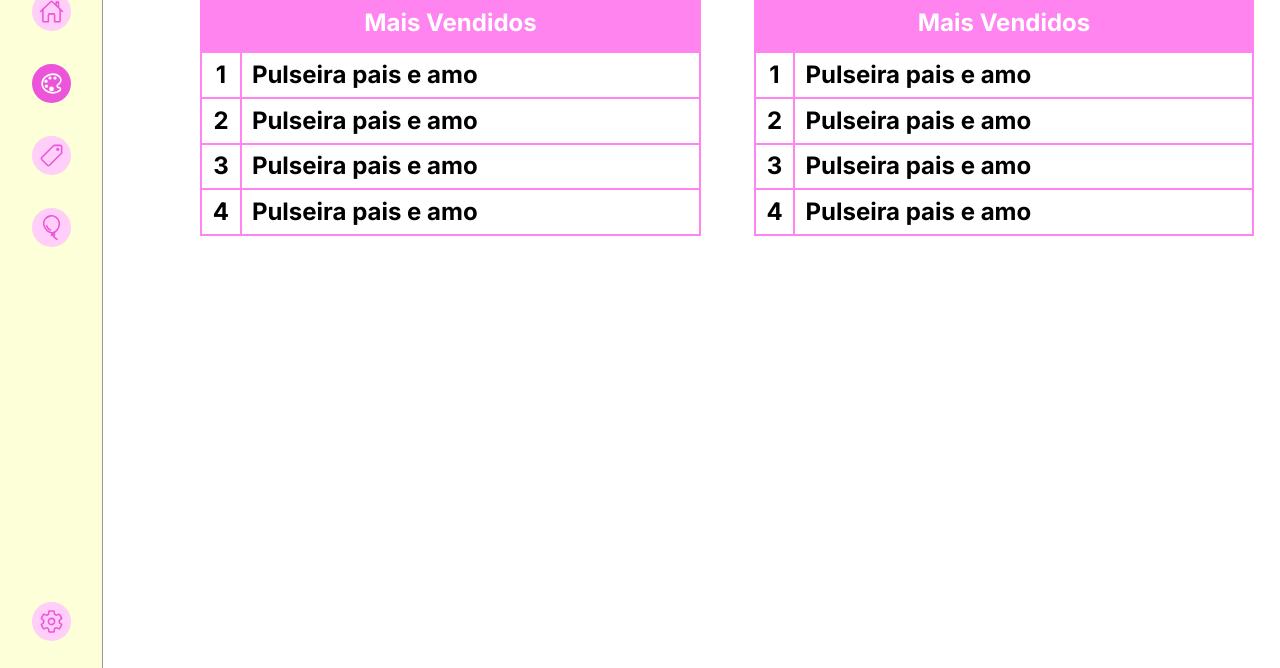
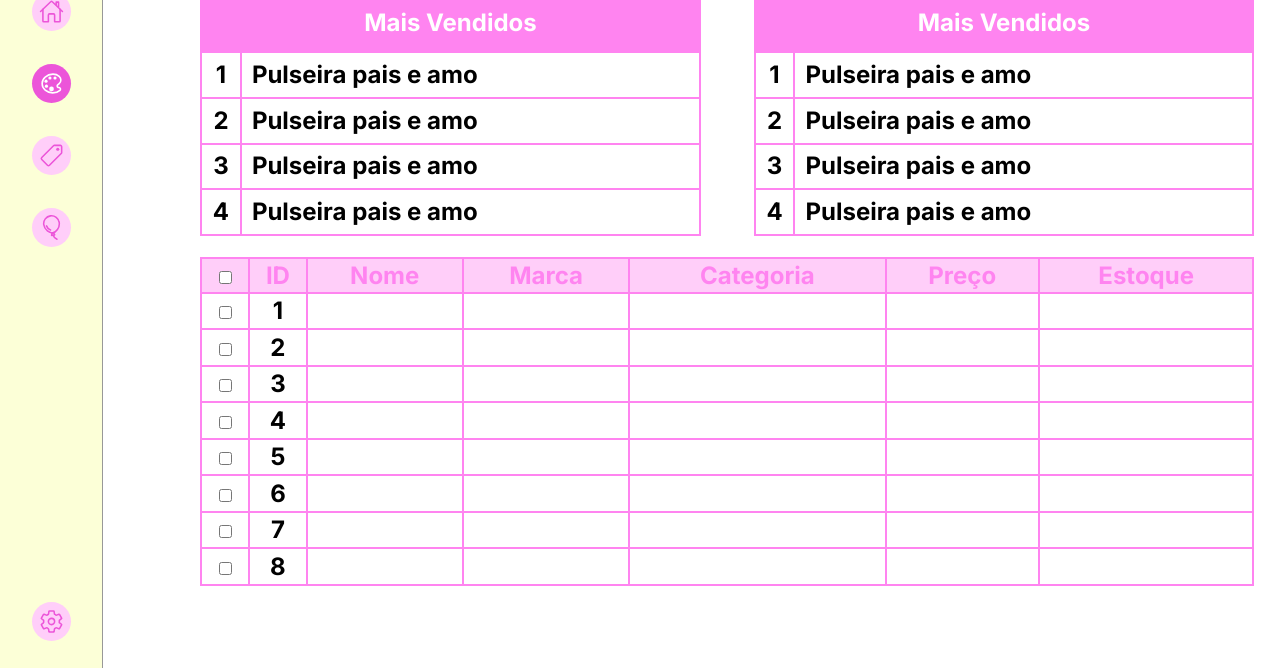
Before and after one commit to Vinescle/Tcc-cherry-blossom, a PHP site: page /homeAdm/homeAdmGerencia.php in a window 1280 px wide. Shown: the part 132-800 px from the top of the page. Run offline with PHP 8.4, Linux system fonts and the light colour scheme.

Commit message:
Estrutura da tabela principal terminada

```diff
--- a/homeAdm/homeAdmGerencia.php
+++ b/homeAdm/homeAdmGerencia.php
@@ -114,10 +114,29 @@
             border-radius: 25px;
         }
 
+        .tabela-principal{
+            margin-top: 2%;
+
+        }
+
+        .titulo-tabela-principal{
+            border: 2px solid #FF84F0;
+            padding: 0.4%;
+
+            color: #FF84F0;
+            background-color: #FFCEF9;
+        }
+
+        .conteudo-tabela-principal {
+            padding: .5%;
+            text-align: center;
+        }
+
         .icone-selecionado{
             background-color: #EC55D9;
             color: #FFFFFF;
         }
+
     </style>
 </head>
 
@@ -189,6 +208,89 @@
 
                 </table>
             </div>
+            <table class="tabela-principal">
+                <tr>
+                    <th class="titulo-tabela-principal"><input type="checkbox" name="" id=""></th>
+                    <th class="titulo-tabela-principal">ID</th>
+                    <th class="titulo-tabela-principal">Nome</th>
+                    <th class="titulo-tabela-principal">Marca</th>
+                    <th class="titulo-tabela-principal">Categoria</th>
+                    <th class="titulo-tabela-principal">Preço</th>
+                    <th class="titulo-tabela-principal">Estoque</th>
+                </tr>
+                <tr>
+                    <td class="conteudo-tabela-principal"><input type="checkbox" name="" id=""></td>
+                    <td class="conteudo-tabela-principal">1</td>
+                    <td class="conteudo-tabela-principal"></td>
+                    <td class="conteudo-tabela-principal"></td>
+                    <td class="conteudo-tabela-principal"></td>
+                    <td class="conteudo-tabela-principal"></td>
+                    <td class=conteudo-tabela-principal></td>
+                </tr>
+                <tr>
+                    <td class="conteudo-tabela-principal"><input type="checkbox" name="" id=""></td>
+                    <td class="conteudo-tabela-principal">2</td>
+                    <td class="conteudo-tabela-principal"></td>
+                    <td class="conteudo-tabela-principal"></td>
+                    <td class="conteudo-tabela-principal"></td>
+                    <td class="conteudo-tabela-principal"></td>
+                    <td class="conteudo-tabela-principal"></td>
+                </tr>
+                <tr>
+                    <td class="conteudo-tabela-principal"><input type="checkbox" name="" id=""></td>
+                    <td class="conteudo-tabela-principal">3</td>
+                    <td class="conteudo-tabela-principal"></td>
+                    <td class="conteudo-tabela-principal"></td>
+                    <td class="conteudo-tabela-principal"></td>
+                    <td class="conteudo-tabela-principal"></td>
+                    <td class="conteudo-tabela-principal"></td>
+                </tr>
+                <tr>
+                    <td class="conteudo-tabela-principal"><input type="checkbox" name="" id=""></td>
+                    <td class="conteudo-tabela-principal">4</td>
+                    <td class="conteudo-tabela-principal"></td>
+                    <td class="conteudo-tabela-principal"></td>
+                    <td class="conteudo-tabela-principal"></td>
+                    <td class="conteudo-tabela-principal"></td>
+                    <td class="conteudo-tabela-principal"></td>
+                </tr>
+                <tr>
+                    <td class="conteudo-tabela-principal"><input type="checkbox" name="" id=""></td>
+                    <td class="conteudo-tabela-principal">5</td>
+                    <td class="conteudo-tabela-principal"></td>
+                    <td class="conteudo-tabela-principal"></td>
+                    <td class="conteudo-tabela-principal"></td>
+                    <td class="conteudo-tabela-principal"></td>
+                    <td class="conteudo-tabela-principal"></td>
+                </tr>
+                <tr>
+                    <td class="conteudo-tabela-principal"><input type="checkbox" name="" id=""></td>
+                    <td class="conteudo-tabela-principal">6</td>
+                    <td class="conteudo-tabela-principal"></td>
+                    <td class="conteudo-tabela-principal"></td>
+                    <td class="conteudo-tabela-principal"></td>
+                    <td class="conteudo-tabela-principal"></td>
+                    <td class="conteudo-tabela-principal"></td>
+                </tr>
+                <tr>
+                    <td class="conteudo-tabela-principal"><input type="checkbox" name="" id=""></td>
+                    <td class="conteudo-tabela-principal">7</td>
+                    <td class="conteudo-tabela-principal"></td>
+                    <td class="conteudo-tabela-principal"></td>
+                    <td class="conteudo-tabela-principal"></td>
+                    <td class="conteudo-tabela-principal"></td>
+                    <td class="conteudo-tabela-principal"></td>
+                </tr>
+                <tr>
+                    <td class="conteudo-tabela-principal"><input type="checkbox" name="" id=""></td>
+                    <td class="conteudo-tabela-principal">8</td>
+                    <td class="conteudo-tabela-principal"></td>
+                    <td class="conteudo-tabela-principal"></td>
+                    <td class="conteudo-tabela-principal"></td>
+                    <td class="conteudo-tabela-principal"></td>
+                    <td class="conteudo-tabela-principal"></td>
+                </tr>
+            </table>
         </main>
 
 
```
